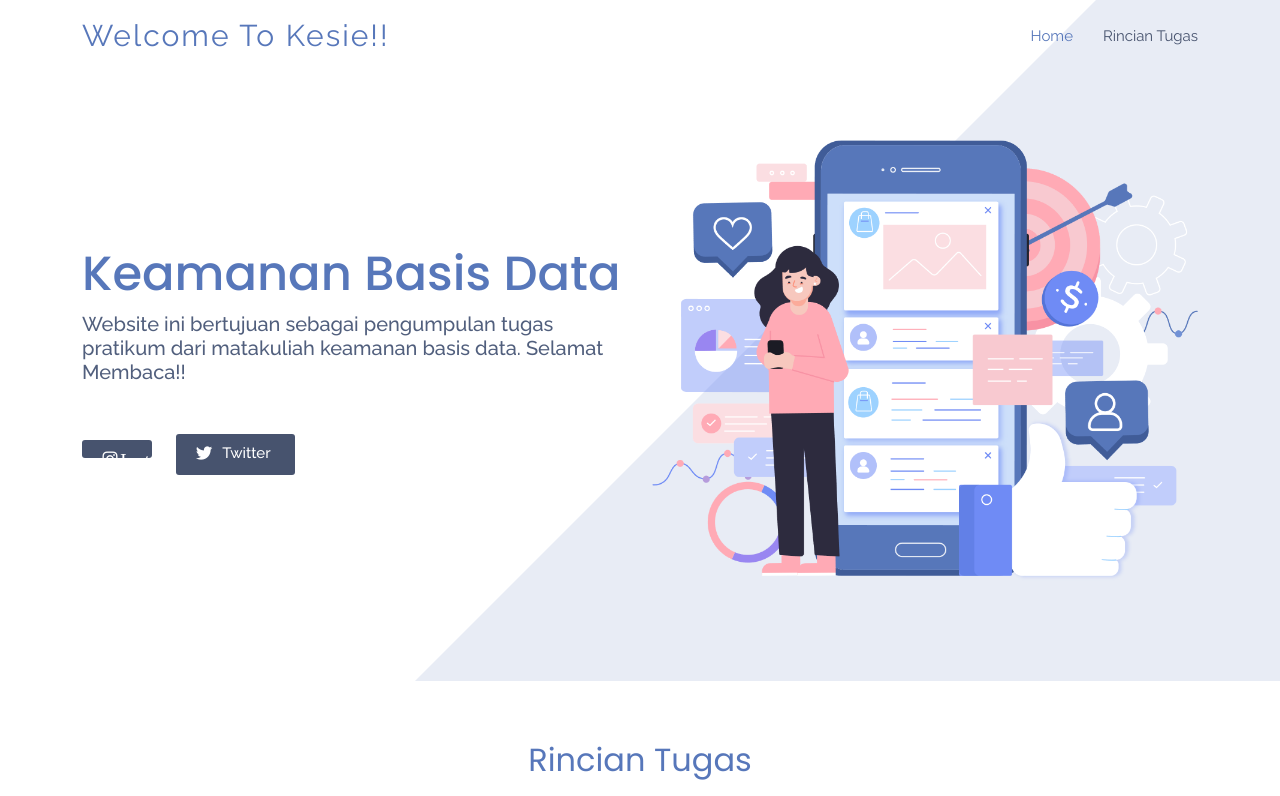
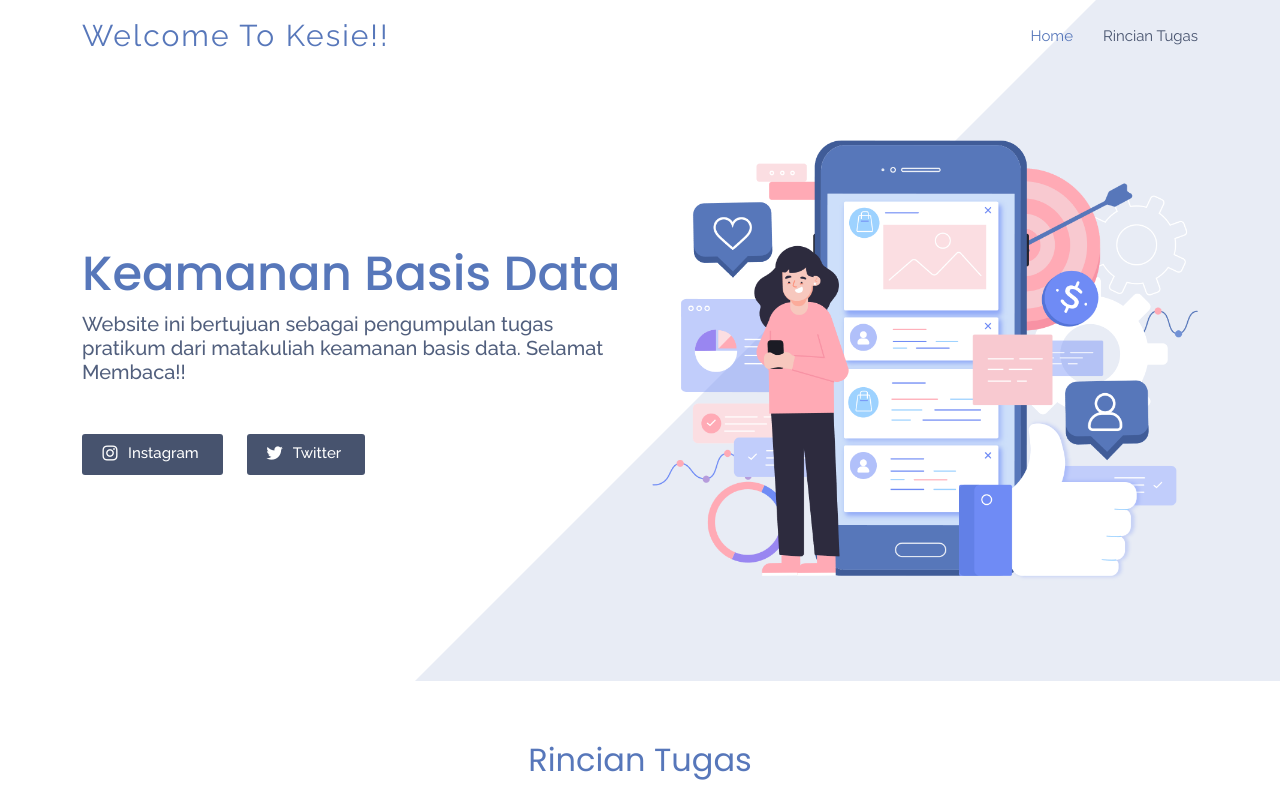
Before and after one commit to kesie23/kesie23.github.i.o, a plain HTML site: page index.html in a window 1280 px wide. Shown: the top 796 px of the page. Drawn offline with nearby package versions, Linux system fonts and the light colour scheme.

Commit message:
Update index.html

```diff
--- a/index.html
+++ b/index.html
@@ -60,7 +60,7 @@
             <div>
               <h1>Keamanan Basis Data</h1>
               <h2>Website ini bertujuan sebagai pengumpulan tugas pratikum dari matakuliah keamanan basis data. Selamat Membaca!!</h2>
-              <a href="#" class="download-btn"><i class="bx bxl-instagram">Instagram</i></a>
+              <a href="#" class="download-btn"><i class="bx bxl-instagram"></i>Instagram</a>
               <a href="#" class="download-btn"><i class="bx bxl-twitter"></i>Twitter</a>
             </div>
           </div>
```
